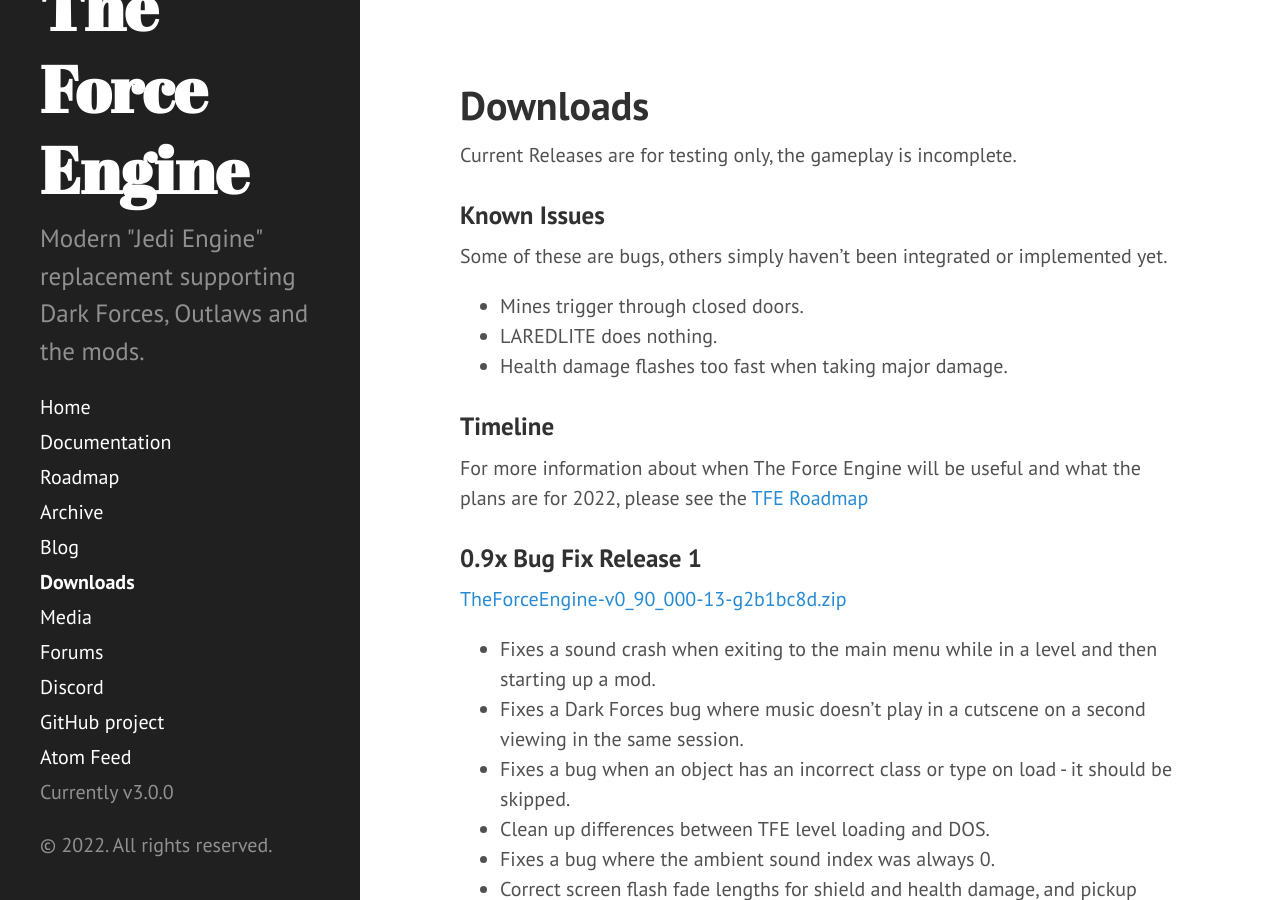
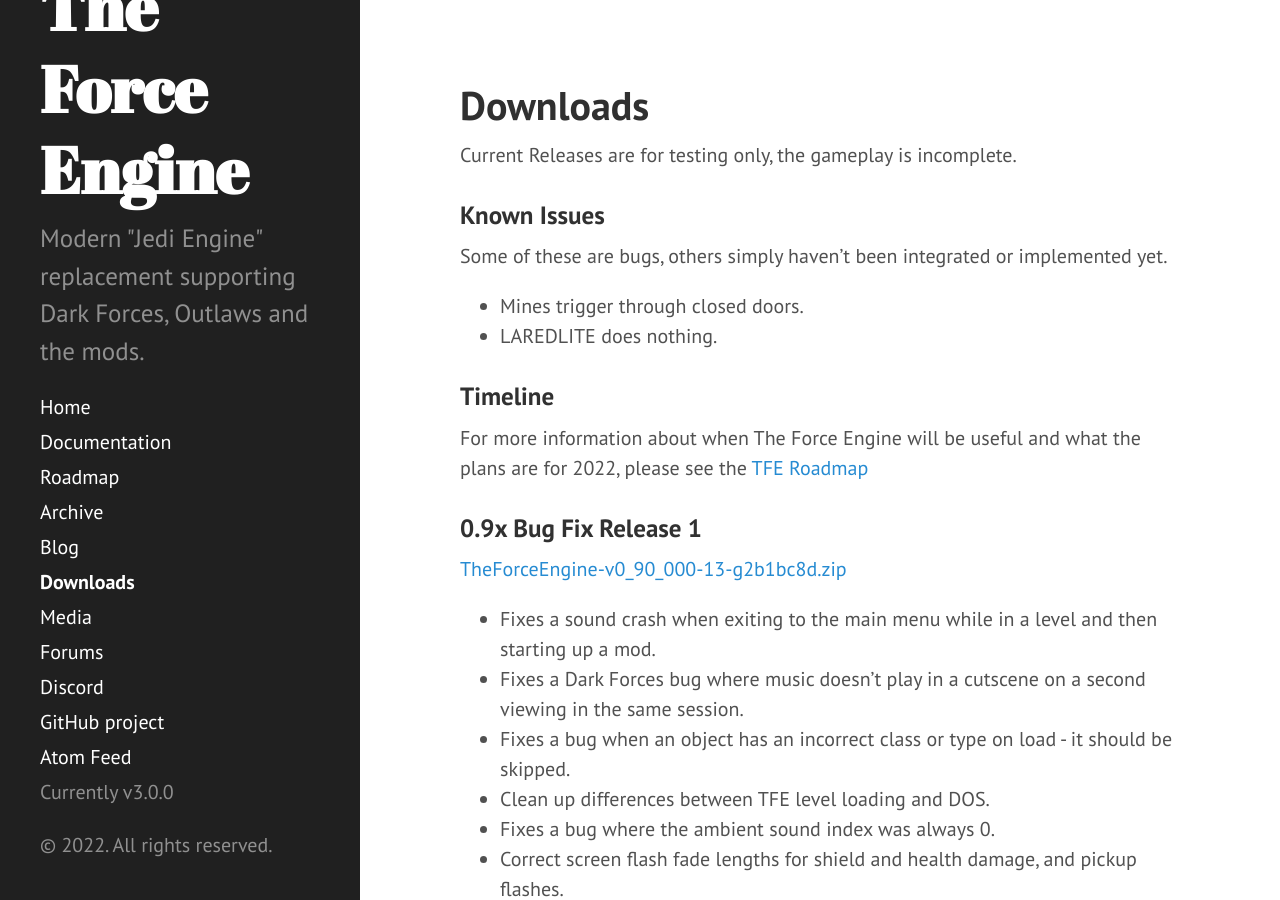
Before and after one commit to TheForceEngine/TheForceEngine.github.io, a Jekyll site: the page built from downloads.md, in a window 1280 px wide and 900 px high. Built offline with Jekyll 4.4.1, drawn with Linux system fonts in a browser that asks for light colours.

Commit message:
Update downloads.md

```diff
--- a/downloads.md
+++ b/downloads.md
@@ -9,7 +9,6 @@
 Some of these are bugs, others simply haven't been integrated or implemented yet.
 * Mines trigger through closed doors.
 * LAREDLITE does nothing.
-* Health damage flashes too fast when taking major damage.
 
 ### Timeline
 For more information about when The Force Engine will be useful and what the plans are for 2022, please see the [TFE Roadmap](Roadmap.md)
```
